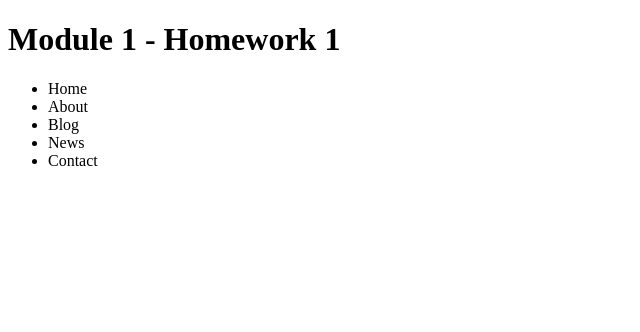
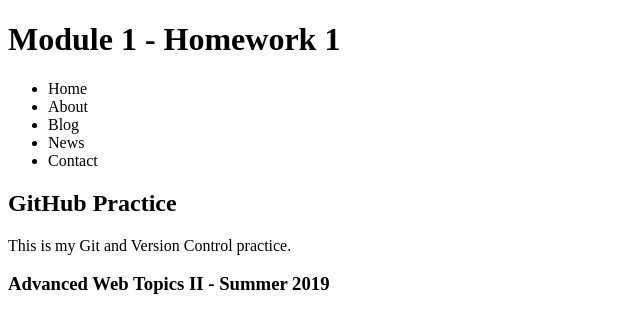
Before and after one commit to tyrionaustin/m1-hw1-austin-tyrion, a plain HTML site: page index.html in a window 1280 px wide. Shown: the whole page, without its empty margins (0-640 px from the left). Drawn offline with Linux system fonts and the light colour scheme.

Commit message:
Adds h2 and paragraph tag to main and h3 to footer

```diff
--- a/index.html
+++ b/index.html
@@ -31,13 +31,18 @@
 </header>
 
 <main>
+  <body>
+  <h2>GitHub Practice</h2>
+  <p>This is my Git and Version Control practice.</p>
 
 
 
 
-
+  </body>
 </main>
 
 
 
-<footer></footer>
+<footer>
+  <h3>Advanced Web Topics II - Summer 2019</h3>
+</footer>
```
